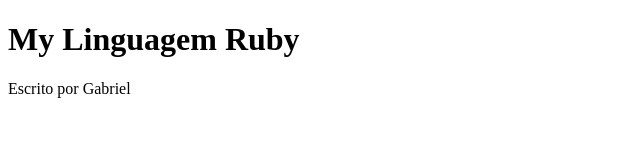
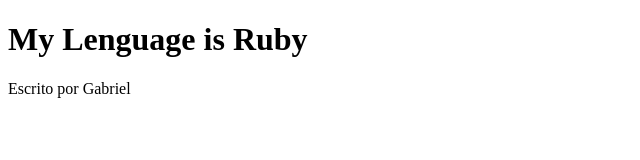
Before and after one commit to Gabriel22ko/Gabriel_Cardoso, a plain HTML site: page index.html in a window 1280 px wide. Shown: the whole page, without its empty margins (0-640 px from the left). Drawn offline with Linux system fonts and the light colour scheme.

Commit message:
Update index.html

```diff
--- a/index.html
+++ b/index.html
@@ -2,7 +2,7 @@
 <html>
 <body>
 
-<h1>My Linguagem Ruby</h1>
+<h1>My Lenguage is Ruby</h1>
 
 <p>Escrito por Gabriel</p>
 
```
